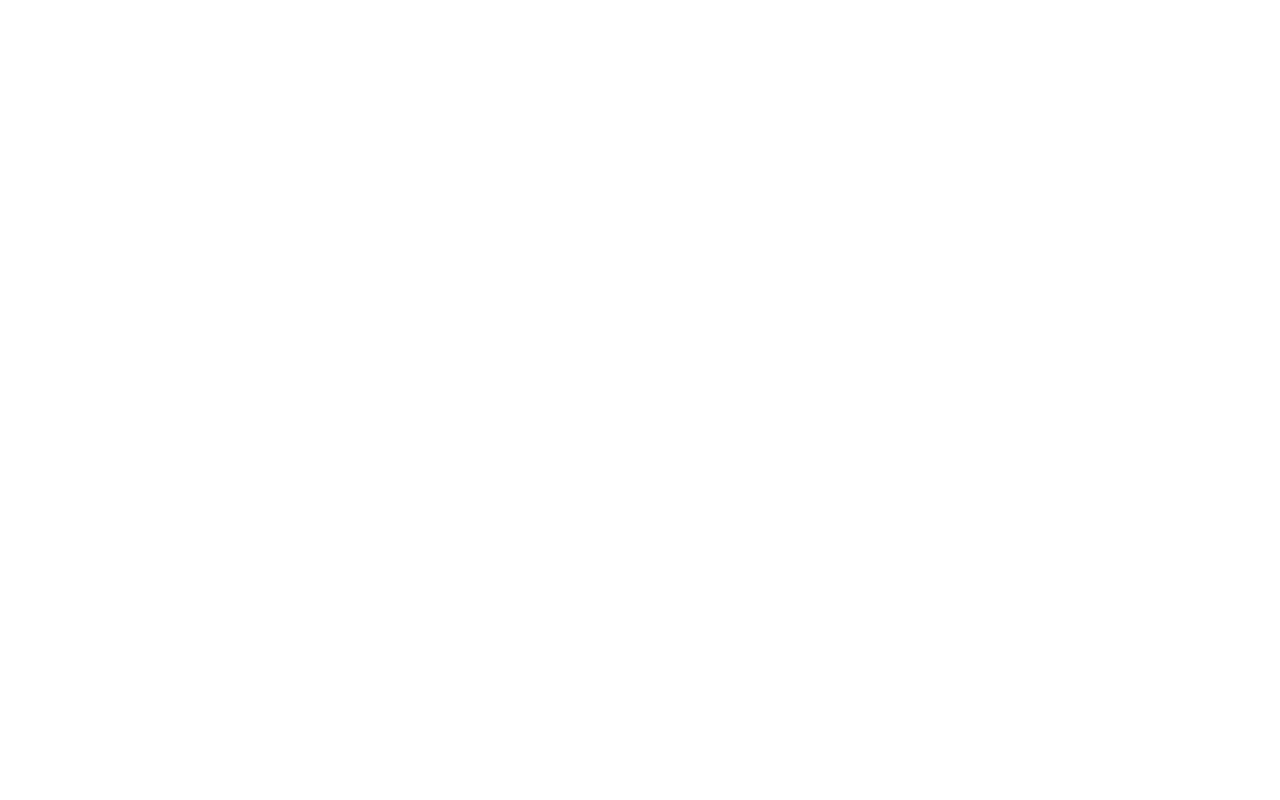
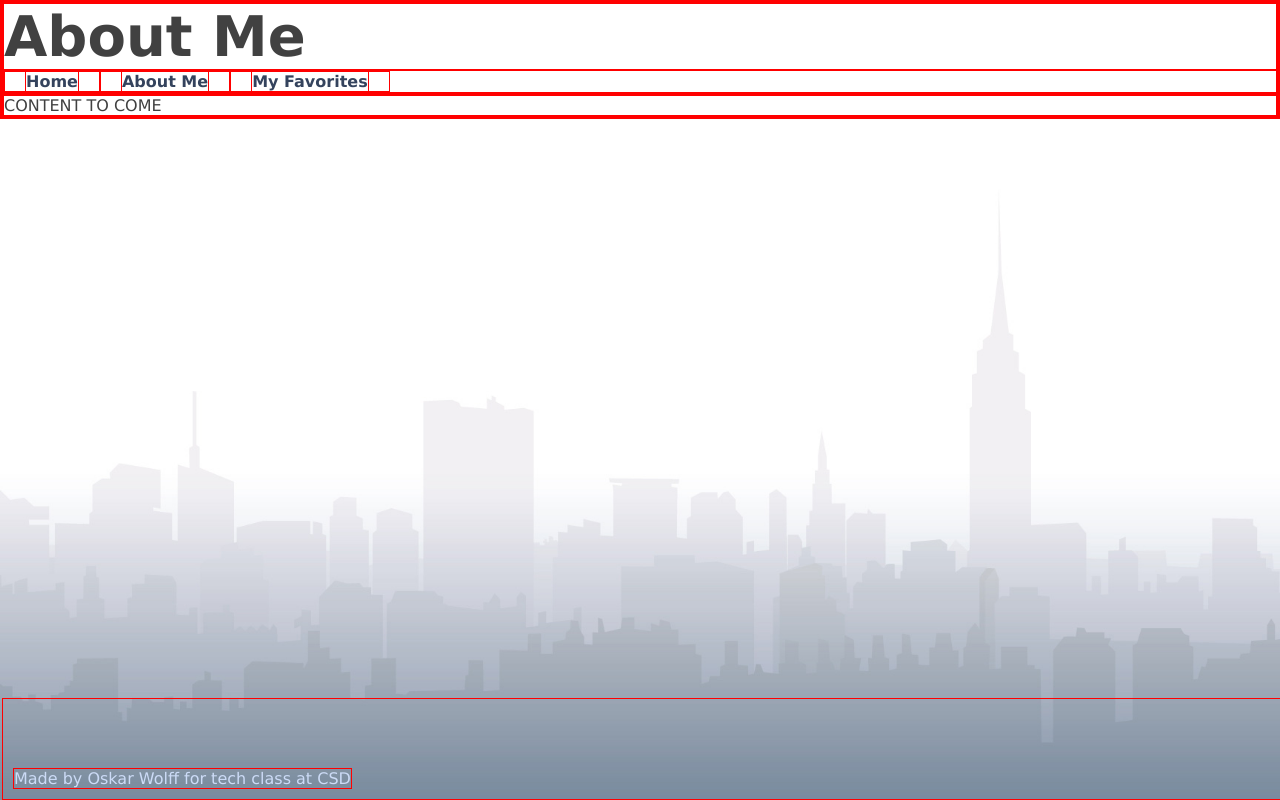
Before and after one commit to FlashTheDash/flashthedash.github.io, a plain HTML site: page about-me/index.html in a window 1280 px wide. Drawn offline with Linux system fonts and the light colour scheme.

Commit message:
Layout mosly done; just need to add content

```diff
--- a/about-me/index.html
+++ b/about-me/index.html
@@ -0,0 +1,27 @@
+<!DOCTYPE html>
+<html>
+<head>
+	<meta charset='UTF-8'/>
+	<title>Oskar's Website</title>
+	<link rel='stylesheet' href='../index.css'/>
+</head>
+<body>
+	<!-- Unordered List -->
+	<div class='header'>
+		<!-- Title -->
+		<h1>About Me</h1>
+		<!-- Unordered List -->
+    <ul class="menubar">
+			<li class="menuitem"><a href='..'>Home</a></li>
+			<li class="menuitem"><a href='.'>About Me</a></li>
+			<li class="menuitem"><a href='../my-favorites'>My Favorites</a></li>
+		</ul>
+	</div>
+	<div class='content'>
+		<p>CONTENT TO COME</p>
+	</div>
+	<div class='footer'>
+		<p class='footerinfo'>Made by Oskar Wolff for tech class at CSD</p>
+	</div>
+</body>
+</html>
--- a/index.css
+++ b/index.css
@@ -44,3 +44,22 @@ a {
 .menuitem {
   padding: 0px 20px;
 }
+
+.content {
+  margin-bottom: auto;
+}
+
+.footer {
+  display: flex;
+  height: 100px;
+  position: absolute;
+  bottom: 0;
+  width: 100%;
+  align-items: flex-end;
+}
+
+.footerinfo {
+  color: #CCDBF6;
+  margin-left: 10px;
+  margin-bottom: 10px;
+}
```
Also changed, not shown: index.html (+6 -0 lines), my-favorites/index.html (+10 -4 lines).
